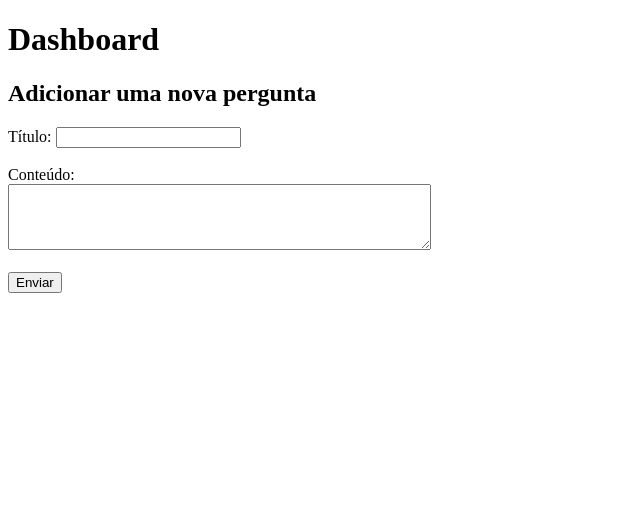
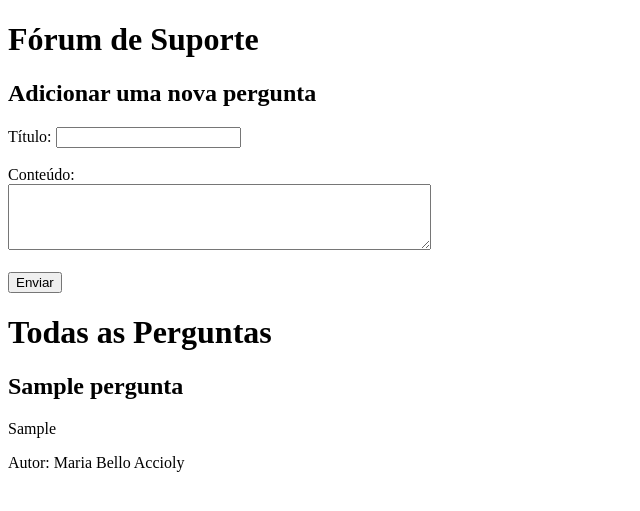
Before and after one commit to acciolyma/HELPSYSTEM, a Flask app: page /pergunta in a window 1280 px wide. Shown: the top 511 px of the page, without its empty margins (0-640 px from the left). Run offline with Flask 3, Linux system fonts and the light colour scheme; tables that the repository leaves empty hold one stand-in row (values such as "Sample post").

Commit message:
BACKEND - Para análise

```diff
--- a/meu_site.py
+++ b/meu_site.py
@@ -1,5 +1,6 @@
-from flask import Flask, render_template, request, redirect, url_for, flash
+from flask import Flask, render_template, request, redirect, url_for, flash, session
 from models import db, Usuario, Pergunta
+from datetime import datetime
 from werkzeug.security import generate_password_hash, check_password_hash
 
 app = Flask(__name__)
@@ -47,29 +48,36 @@ def homepage():
             return redirect(url_for('homepage'))
 
         flash('Login realizado com sucesso!', 'success')
-        return redirect(url_for('dashboard'))
+        return redirect(url_for('menu'))
 
     return render_template("homepage.html")
 
 
 # Rota para pergunta
+
+@app.route('/perguntas')
+def listar_perguntas():
+    perguntas = Pergunta.query.all()
+    return render_template("pergunta.html", perguntas=perguntas)
+
+
 @app.route('/pergunta', methods=['POST'])
 def adicionar_pergunta():
     titulo = request.form['titulo']
     conteudo = request.form['conteudo']
-    autor_id = session.get('user_id')  # Supondo que você armazena o ID do usuário na sessão #OLHEM ISSO AQUI!!!!!!!!!!!!!!!!!!!!!!!!!!!!!!!!!!!!
+    autor_id = session.get('user_id')  # Supondo que o ID do usuário está na sessão
 
     nova_pergunta = Pergunta(titulo=titulo, conteudo=conteudo, data_criacao=datetime.utcnow(), autor_id=autor_id)
     db.session.add(nova_pergunta)
     db.session.commit()
 
-    return redirect('/dashboard')  # Redireciona para o dashboard após salvar
+    return redirect(url_for('menu'))
 
 @app.route('/login', methods=['POST'])
 def login():
     # Lógica de autenticação...
     session['user_id'] = usuario.id  # Armazenando o ID do usuário na sessão
-    return redirect('/dashboard')
+    return redirect('/menu')
 
 
 @app.route("/dashboard")
--- a/templates/pergunta.html
+++ b/templates/pergunta.html
@@ -3,10 +3,10 @@
 <head>
     <meta charset="UTF-8">
     <meta name="viewport" content="width=device-width, initial-scale=1.0">
-    <title>Dashboard</title>
+    <title>Precisa de Ajuda?</title>
 </head>
 <body>
-    <h1>Dashboard</h1>
+    <h1>Fórum de Suporte</h1>
 
     <h2>Adicionar uma nova pergunta</h2>
     <form action="/pergunta" method="POST">
@@ -19,6 +19,20 @@
         <button type="submit">Enviar</button>
     </form>
 
-    <!-- Aqui você pode adicionar a lógica para exibir perguntas existentes, se necessário -->
+   <!DOCTYPE html>
+<html lang="pt-BR">
+<head>
+    <meta charset="UTF-8">
+    <meta name="viewport" content="width=device-width, initial-scale=1.0">
+    <title>Perguntas</title>
+</head>
+<body>
+    <h1>Todas as Perguntas</h1>
+
+    {% for pergunta in perguntas %}
+        <h2>{{ pergunta.titulo }}</h2>
+        <p>{{ pergunta.conteudo }}</p>
+        <p>Autor: {{ pergunta.autor.nome }}</p>
+    {% endfor %}
 </body>
 </html>
```
Also changed, not shown: templates/menu.html (+22 -4 lines).
